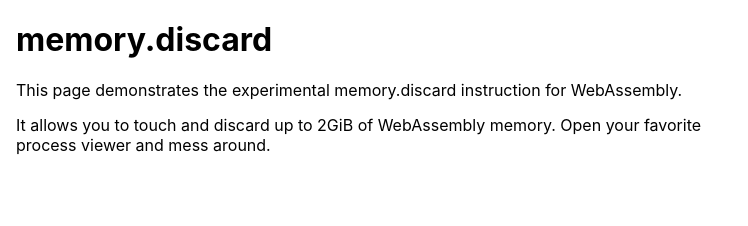
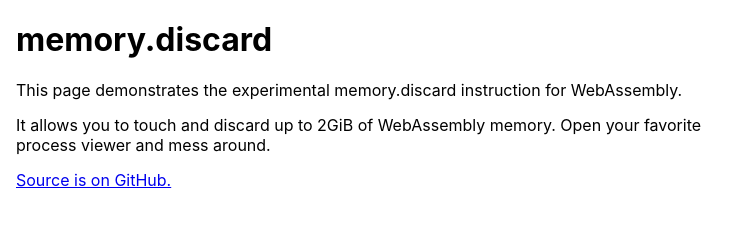
Before and after one commit to bvisness/memory-discard, a plain HTML site: page src/index.html in a window 1280 px wide. Shown: the whole page, without its empty margins (0-748 px from the left). Drawn offline with Linux system fonts and the light colour scheme; no server answers.

Commit message:
Add GitHub link

```diff
--- a/src/index.html
+++ b/src/index.html
@@ -34,6 +34,9 @@
         </p>
         <p>
             It allows you to touch and discard up to 2GiB of WebAssembly memory. Open your favorite process viewer and mess around.
+        </p>
+        <p>
+            <a href="https://github.com/bvisness/memory-discard">Source is on GitHub.</a>
         </p>
 
         <div id="not-supported" class="dn bg-light-pink pa3">
```
